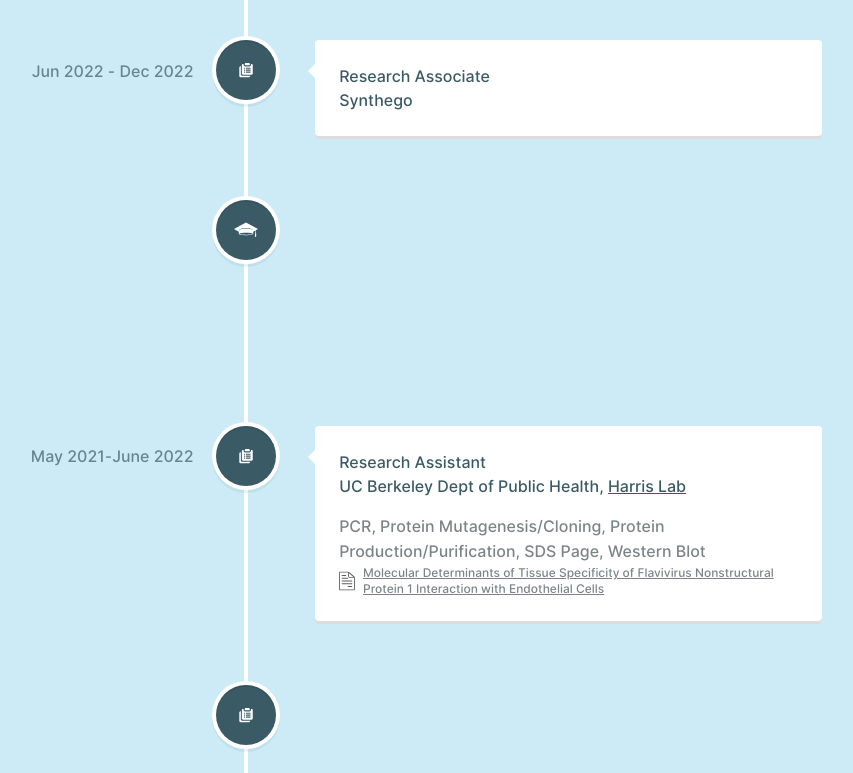
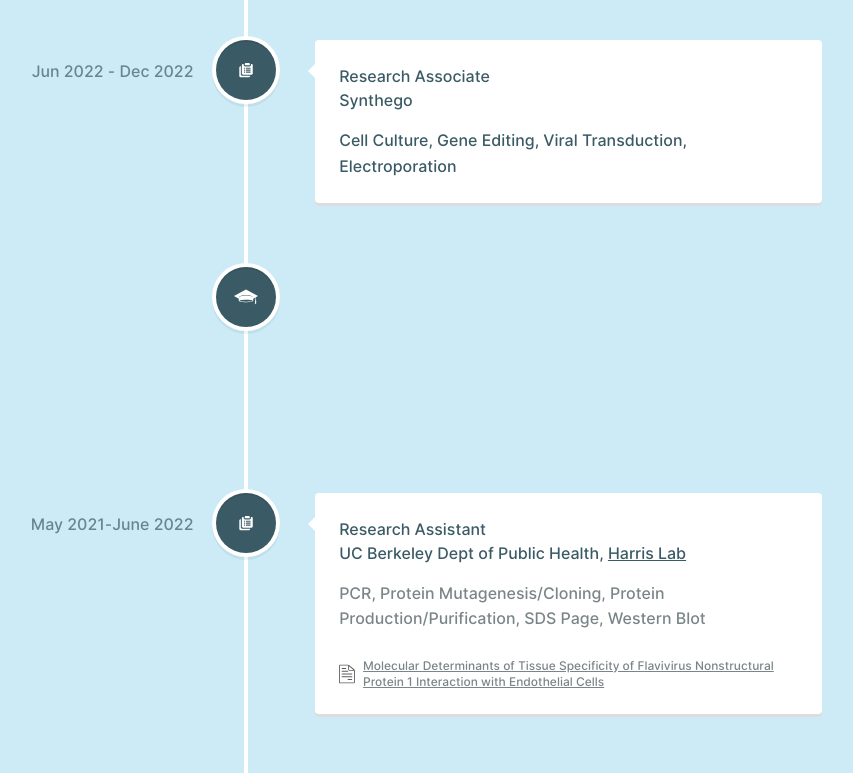
Before and after one commit to sroodsari/sroodsari.github.io, a React (Create React App) app: page / in a window 1280 px wide. Shown: the part 1340-2113 px from the top of the page, without its empty margins (394-1247 px from the left). Built offline with nearby package versions, Linux system fonts and the light colour scheme.

Commit message:
add description of synthego :

```diff
--- a/src/App.js
+++ b/src/App.js
@@ -98,9 +98,9 @@ function App() {
             >
               <h3 className="vertical-timeline-element-title">Research Associate</h3>
               <h4 className="vertical-timeline-element-subtitle">Synthego</h4>
-              {/* <p>
-                Add Description
-              </p> */}
+              <p>
+                Cell Culture, Gene Editing, Viral Transduction, Electroporation
+              </p>
             </VerticalTimelineElement>
             <VerticalTimelineElement
               className="vertical-timeline-element--work"
@@ -126,6 +126,7 @@ function App() {
               <h4 className="vertical-timeline-element-subtitle">UC Berkeley Dept of Public Health, <a href="https://www.harrisresearchprogram.org/" target="_blank" rel="noopener noreferrer" className="underline">Harris Lab</a></h4>
               <p className="font-light text-[#7b8588] text-sm">
                 PCR, Protein Mutagenesis/Cloning, Protein Production/Purification, SDS Page, Western Blot
+                <br />
                 <br />
                 <a className="underline text-xs" href="https://journals.asm.org/doi/10.1128/jvi.00661-22" target="_blank" rel="noopener noreferrer">
                   <span className="flex items-center gap-2"><PaperIcon className="size-10 sm:size-6 hover:opacity-70 text-[#7b8588]" />Molecular Determinants of Tissue Specificity of Flavivirus Nonstructural Protein 1 Interaction with Endothelial Cells</span>
```
